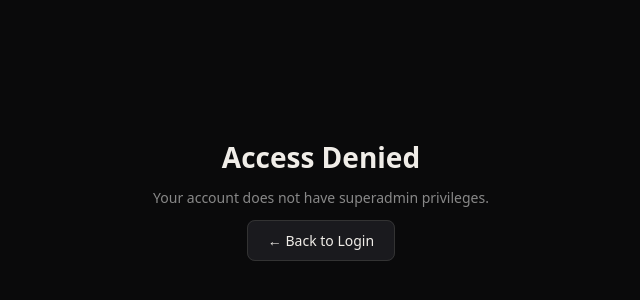
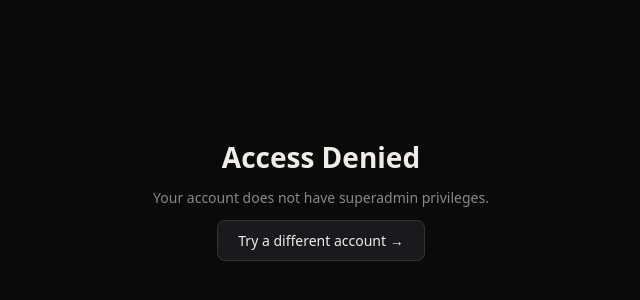
Before and after one commit to hibashaalan/thp-web-admin, a Next.js app: page /not-authorized in a window 1280 px wide. Shown: the part 206-506 px from the top of the page, without its empty margins (319-959 px from the left). Built offline with nearby package versions, Linux system fonts and the light colour scheme; no server answers.

Commit message:
update auth

```diff
--- a/app/not-authorized/page.tsx
+++ b/app/not-authorized/page.tsx
@@ -1,10 +1,25 @@
+'use client'
+import { useEffect } from 'react'
+import { createClient } from '@/lib/supabase/client'
+
 export default function NotAuthorized() {
+  const supabase = createClient()
+
+  useEffect(() => {
+    // Sign them out immediately so they can try a different account
+    supabase.auth.signOut()
+  }, [])
+
   return (
     <div style={{ minHeight: '100vh', display: 'flex', alignItems: 'center', justifyContent: 'center', textAlign: 'center' }}>
       <div>
         <h1>Access Denied</h1>
-        <p style={{ color: '#888', margin: '12px 0 24px' }}>Your account does not have superadmin privileges.</p>
-        <a href="/login" style={{ padding: '10px 20px', background: '#1a1a1e', border: '1px solid #333', borderRadius: 8, color: '#f0ede8' }}>← Back to Login</a>
+        <p style={{ color: '#888', margin: '12px 0 24px' }}>
+          Your account does not have superadmin privileges.
+        </p>
+        <a href="/login" style={{ padding: '10px 20px', background: '#1a1a1e', border: '1px solid #333', borderRadius: 8, color: '#f0ede8' }}>
+          Try a different account →
+        </a>
       </div>
     </div>
   )
```
